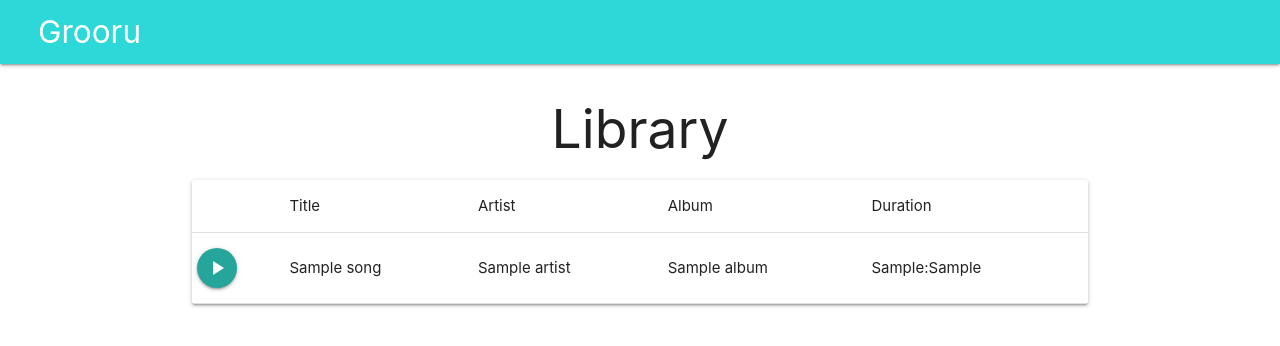
After one commit to bkellogg7/grooru, a Django app: template main_site/templates/library.html in a window 1280 px wide. The commit adds this page. Shown: the top 346 px of the page. Run offline with Django 3.2, Linux system fonts and the light colour scheme; the template is opened without the code that fills it: most values are stand-ins (such as "Sample title", 1, 10 or a date in 2020); some libraries are stand-ins or nearby versions.

Commit message:
basic homepage and library

```diff
--- a/grooru/settings.py
+++ b/grooru/settings.py
@@ -39,6 +39,7 @@ INSTALLED_APPS = [
     'django.contrib.staticfiles',
     'main_site.apps.MainSiteConfig',
     'widget_tweaks',
+    'mathfilters',
 ]
 
 MIDDLEWARE = [
--- a/grooru/urls.py
+++ b/grooru/urls.py
@@ -25,4 +25,5 @@ urlpatterns = [
     path('', views.home),
     path('callback',views.callback),
     path('register', views.register),
+    path('library',views.library)
 ]
--- a/main_site/templates/base.html
+++ b/main_site/templates/base.html
@@ -56,9 +56,8 @@ nav{
       </div>
       </div></li>
 
-      <li><a href="" class="waves-effect"><i class="material-icons">person</i>Open House Registration</a></li>
-      <li><a href="" class="waves-effect"><i class="material-icons">event</i>Create Event</a></li>
-      <li><a href="" class="waves-effect"><i class="material-icons">calendar_today</i>Events</a></li>
+      <li><a href="/" class="waves-effect"><i class="material-icons">home</i>Home</a></li>
+      <li><a href="library" class="waves-effect"><i class="material-icons">library_music</i>Library</a></li>
 
     </ul>
     <script>
--- /dev/null
+++ b/main_site/templates/library.html
@@ -0,0 +1,55 @@
+{% extends "./base.html" %}
+
+{% block content %}
+
+
+<div class = "row" >
+  <h2 style="text-align:center;">Library</h2>
+  <div class = "card">
+    <table>
+      <tbody>
+        <tr>
+          <td>
+          </td>
+          <td>
+            Title
+          </td>
+          <td>
+            Artist
+          </td>
+          <td>
+            Album
+          </td>
+          <td>
+            Duration
+          </td>
+        </tr>
+        {% for song in songs %}
+        <tr>
+          <td>
+            <a class="btn-floating"><i class="material-icons">play_arrow</i></a>
+          </td>
+          <td>
+            {{song.name}}
+          </td>
+          <td>
+            {% for artist in song.artists%}
+              {% if forloop.counter != 1%}| {% endif %}{{artist.name}}
+            {% endfor %}
+          </td>
+          <td>
+            {{song.album.name}}
+          </td>
+          <td>
+            {{song.get_minutes}}:{{song.get_seconds}}
+          </td>
+        </tr>
+        {% endfor%}
+      </tbody>
+    </table>
+  </div>
+</div>
+
+
+
+{% endblock %}
--- a/main_site/view_files/homepage_views.py
+++ b/main_site/view_files/homepage_views.py
@@ -13,7 +13,6 @@ def refresh(request):
     params = {"client_id":client_id,"client_secret":client_secret,"grant_type":"refresh_token","refresh_token":request.user.refresh_token}
     r = requests.post("https://accounts.spotify.com/api/token", data=params)
     c = r.json()
-    print(c)
     user = request.user
     user.access_token = c['access_token']
     user.save()
@@ -35,6 +34,7 @@ def home(request):
             status = topArtists.status_code
             if status == 401:
                 request = refresh(request)
+                header = {"Authorization": "Bearer " + request.user.access_token}
                 topArtists = requests.get("https://api.spotify.com/v1/me/top/artists",headers=header,params=params)
 
             topArtists = topArtists.json()['items']
@@ -46,7 +46,6 @@ def home(request):
         hipsterScore = 0
         for i in range(0,len(topTracks)):
             artist = Artist.dict_to_object(topArtists[i])
-            print(topTracks[i])
             track = Track.dict_to_object(topTracks[i])
             tracks.append(track)
             artists.append(artist)
--- a/main_site/views.py
+++ b/main_site/views.py
@@ -1,5 +1,6 @@
 from django.shortcuts import render
 from .view_files.homepage_views import *
 from .view_files.registration_views import *
+from .view_files.library_views import *
 
 # Create your views here.
--- a/requirements.txt
+++ b/requirements.txt
@@ -1,3 +1,4 @@
-Django==2.1
+Django==2.1.7
 django-widget-tweaks
 requests
+django-mathfilters
```
Also changed, not shown: main_site/models.py (+7 -0 lines), main_site/templates/homepage.html (+10 -8 lines), main_site/view_files/library_views.py (added, +38 -0 lines).
